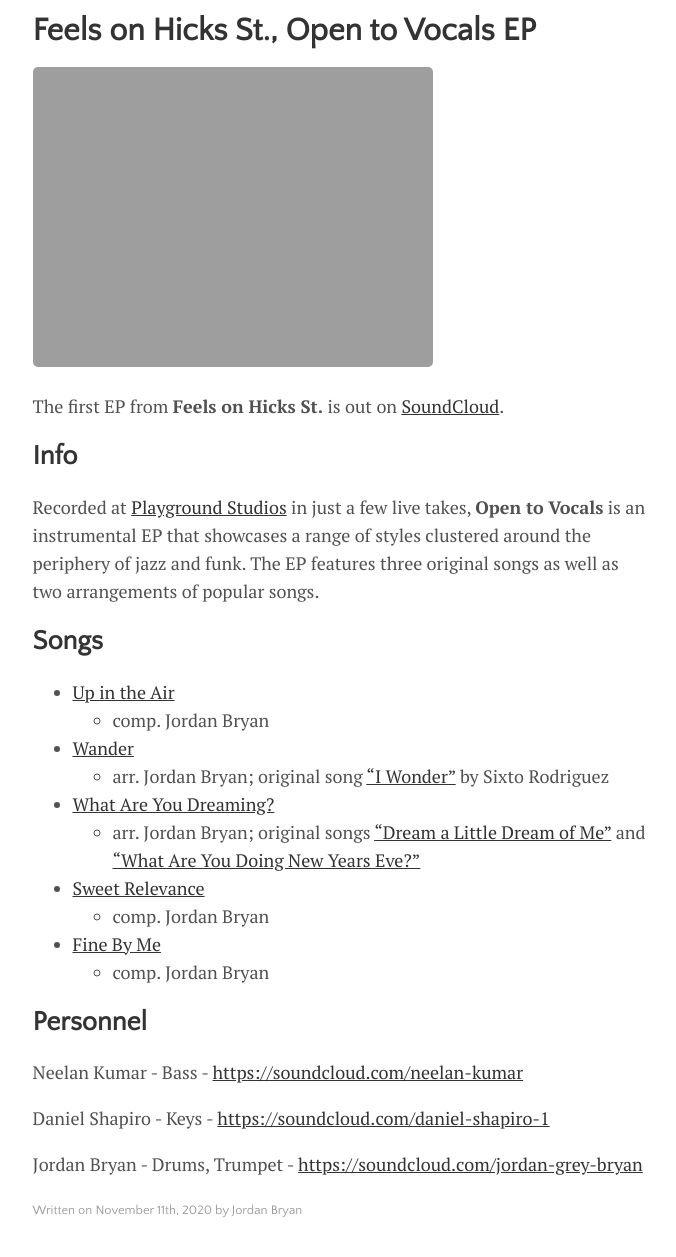
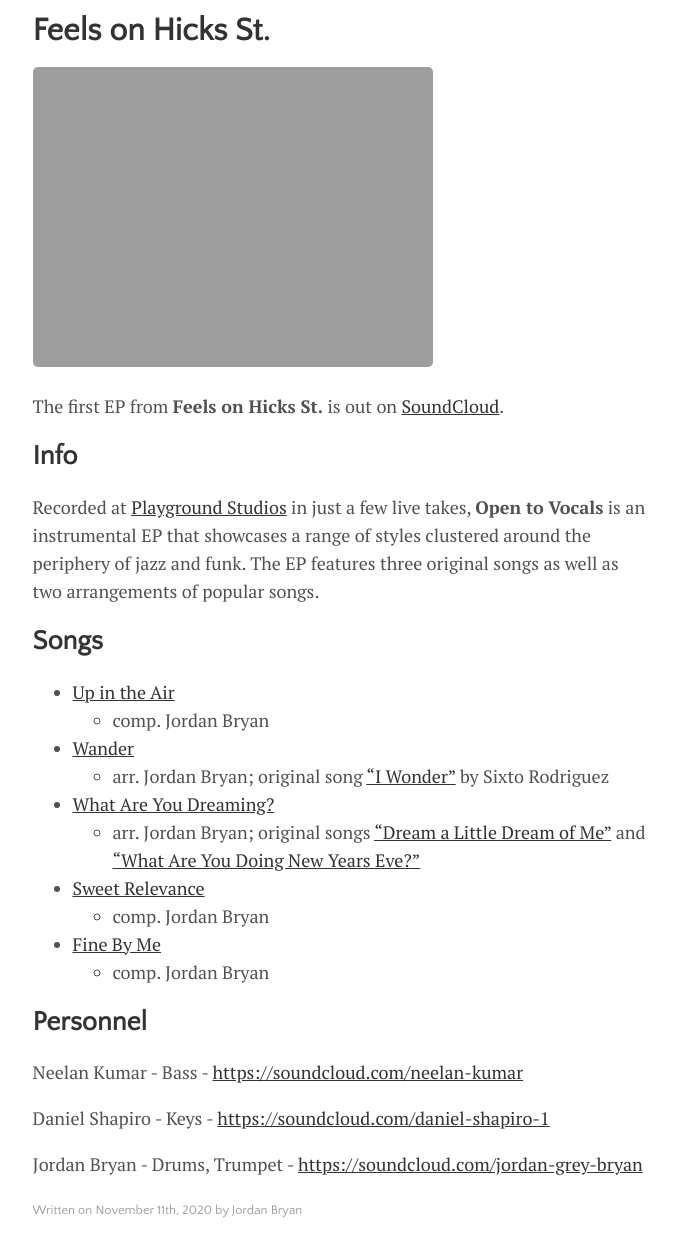
Before and after one commit to j-g-b/j-g-b.github.io, a Jekyll site: the page built from _posts/2020-11-11-otv-ep.md, in a window 1280 px wide, cut to the strip 112-1400 px from the top of the page. Shown: the top 1257 px of the strip, without its empty margins (300-976 px from the left). Built offline with Jekyll 4.4.1, drawn with Linux system fonts in a browser that asks for light colours.

Commit message:
typo fix

```diff
--- a/_posts/2020-11-11-otv-ep.md
+++ b/_posts/2020-11-11-otv-ep.md
@@ -1,6 +1,6 @@
 ---
 layout: post
-title: "Feels on Hicks St., Open to Vocals EP"
+title: "Feels on Hicks St."
 author: "Jordan Bryan"
 categories: journal
 tags: [documentation,sample]
```
